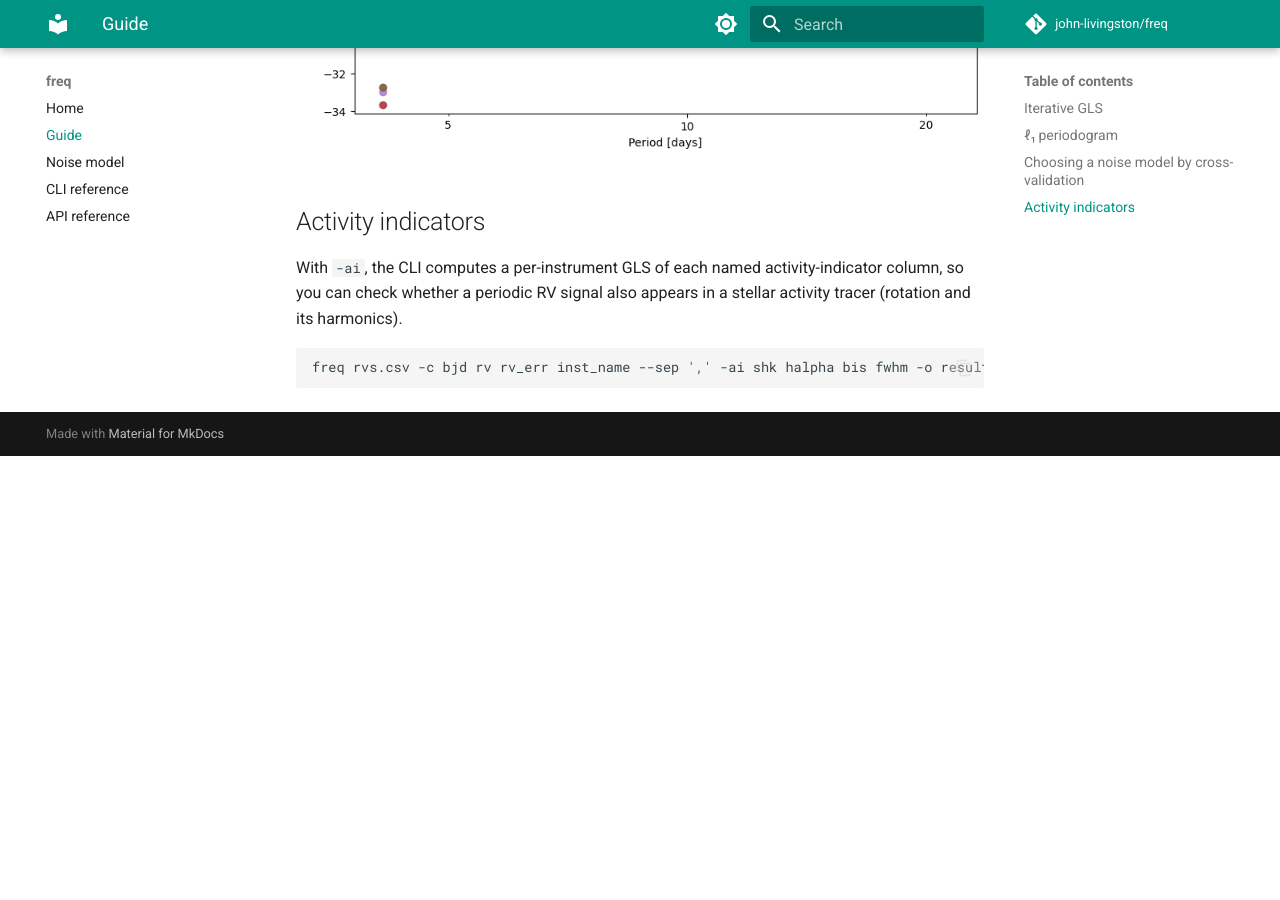
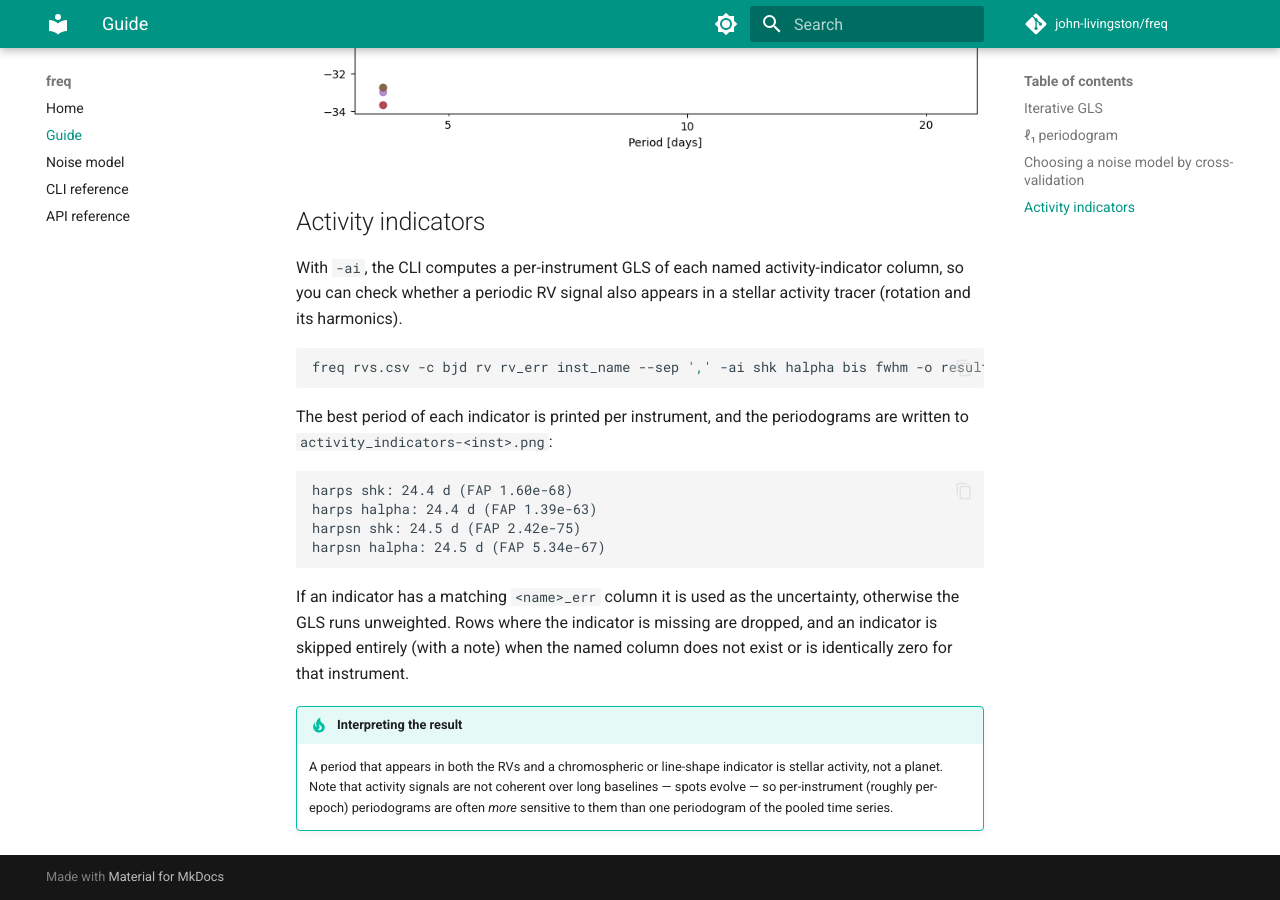
Before and after one commit to john-livingston/freq, an MkDocs documentation site: the page built from docs/usage.md, in a window 1280 px wide and 900 px high, scrolled down 2472 px. Built offline with MkDocs 1.6.1 and Material for MkDocs 9.7.7, drawn with Linux system fonts in a browser that asks for light colours; comment, search, counter and statistics services are not loaded; before the commit the page ends 2928 px from its top, so only the background shows below that.

Commit message:
document -ai stdout output, error columns, and skip rules

````diff
--- a/docs/usage.md
+++ b/docs/usage.md
@@ -67,3 +67,25 @@ activity tracer (rotation and its harmonics).
 ```bash
 freq rvs.csv -c bjd rv rv_err inst_name --sep ',' -ai shk halpha bis fwhm -o results
 ```
+
+The best period of each indicator is printed per instrument, and the periodograms
+are written to `activity_indicators-<inst>.png`:
+
+```
+harps shk: 24.4 d (FAP 1.60e-68)
+harps halpha: 24.4 d (FAP 1.39e-63)
+harpsn shk: 24.5 d (FAP 2.42e-75)
+harpsn halpha: 24.5 d (FAP 5.34e-67)
+```
+
+If an indicator has a matching `<name>_err` column it is used as the uncertainty,
+otherwise the GLS runs unweighted. Rows where the indicator is missing are dropped,
+and an indicator is skipped entirely (with a note) when the named column does not
+exist or is identically zero for that instrument.
+
+!!! tip "Interpreting the result"
+    A period that appears in both the RVs and a chromospheric or line-shape
+    indicator is stellar activity, not a planet. Note that activity signals are
+    not coherent over long baselines — spots evolve — so per-instrument (roughly
+    per-epoch) periodograms are often *more* sensitive to them than one
+    periodogram of the pooled time series.
````
Also changed, not shown: docs/cli.md (+4 -0 lines).
